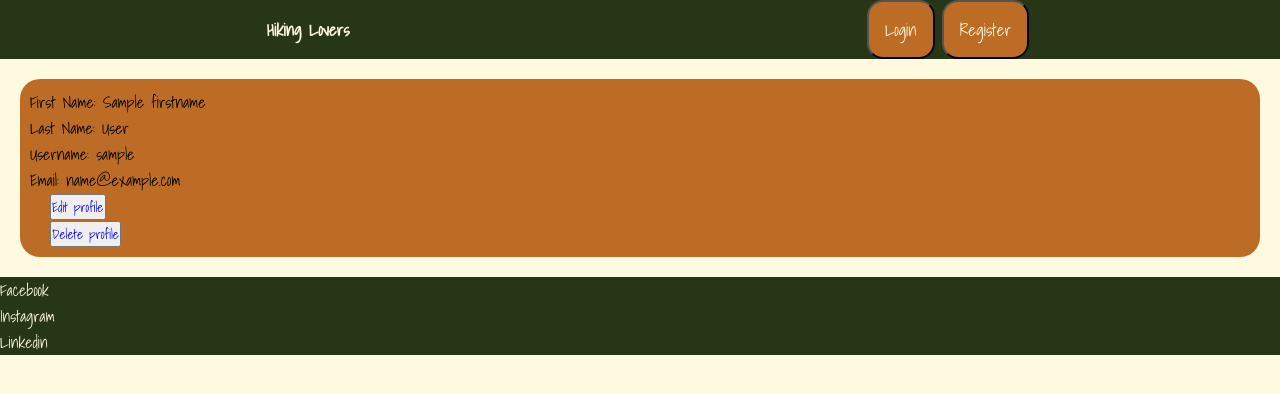
After one commit to becodeorg/hamilton-8-hiking-project-hiking-lovers, a PHP site: template src/views/user_list_admin.view.php in a window 1280 px wide. The commit adds this page. Shown: the top 394 px of the page. Run offline with PHP 8.4, Linux system fonts and the light colour scheme; the template is opened without the code that fills it: most values are stand-ins (such as "Sample title", 1, 10 or a date in 2020).

Commit message:
small updates

```diff
--- a/src/public/index.php
+++ b/src/public/index.php
@@ -97,7 +97,7 @@ try {
                 break;
         case "hike-list":
                 $hikeController = new HikeController();
-                $hikeController->showAll();
+                $hikeController->showAllHikeAdmin();
                 break;
 
         case "admin":
@@ -106,7 +106,7 @@ try {
                 break;
         case "user_list":
                     $userController = new UserController();
-                    $userController->showAllUsers();
+                    $userController->showAllUsersAdmin();
                     break;
 
         default:
--- a/src/views/user_list.view.php
+++ /dev/null
@@ -1,6 +0,0 @@
-<ul>
-        <?php foreach ($users as $user): ?>
-    <li><?= $user['firstname'] . ' ' . $user['lastname']; ?></li>
-    <?php endforeach; ?>
-
-</ul>
--- /dev/null
+++ b/src/views/user_list_admin.view.php
@@ -0,0 +1,22 @@
+
+
+
+    <?php foreach ($users as $user): ?>
+    <div class="hike_container">
+
+
+    <p>First Name: <?= isset($user['firstname']) ? htmlspecialchars($user['firstname']) : '' ?></p>
+    <p>Last Name: <?= isset($user['lastname']) ? htmlspecialchars($user['lastname']) : '' ?></p>
+    <p>Username: <?= isset($user['nickname']) ? htmlspecialchars($user['nickname']) : '' ?></p>
+    <p>Email: <?= isset($user['email']) ? htmlspecialchars($user['email']) : '' ?></p>
+
+    <div class="buttons">
+    <button><a href="/editprofile">Edit  profile</a></button>
+</div>
+
+<div class="buttons">
+    <button><a href="/">Delete profile</a></button>
+</div>
+
+    </div>
+    <?php endforeach; ?>
```
Also changed, not shown: src/controllers/HikeController.php (+3 -10 lines), src/controllers/UserController.php (+14 -0 lines), src/views/hike_list_admin.view.php (renamed from src/views/hike_list.view.php, +9 -0 lines), 2 other files.
